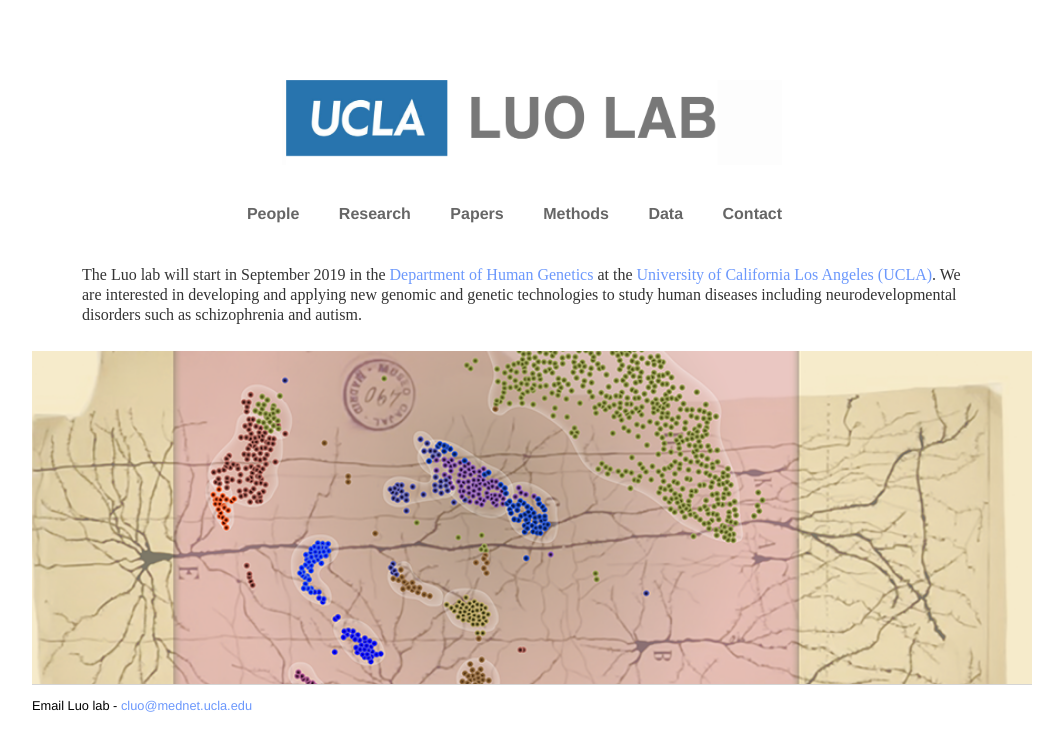
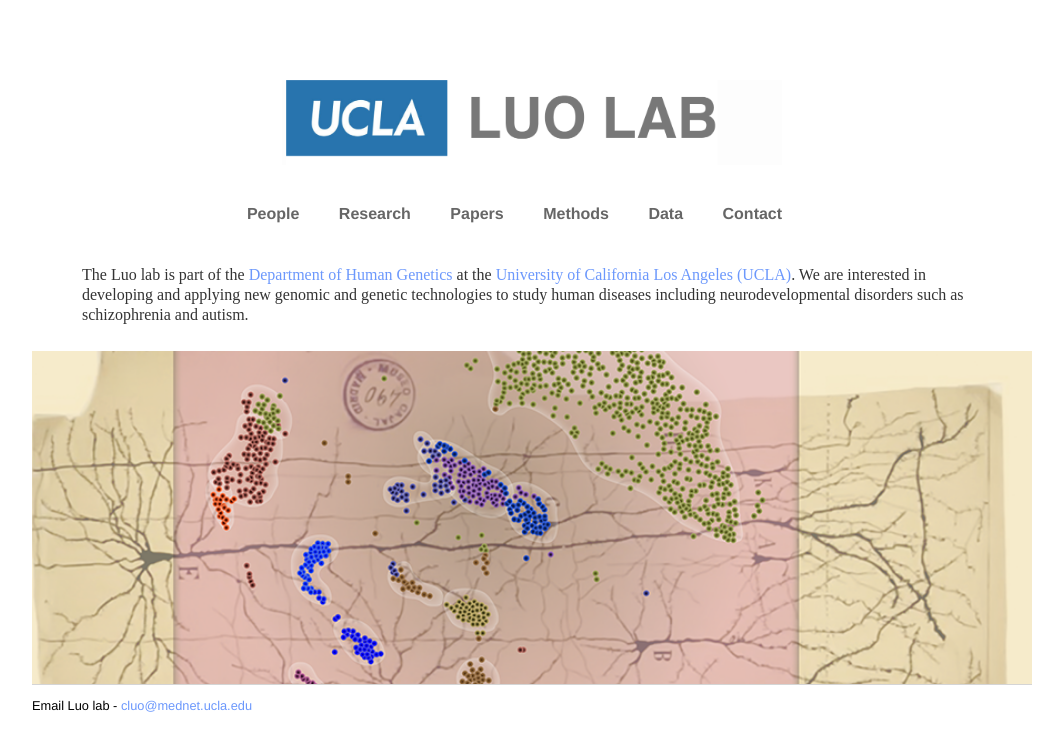
Before and after one commit to luogenomics/luogenomics.github.io, a Jekyll site: the page built from index.html, in a window 1280 px wide. Shown: the top 751 px of the page, without its empty margins (108-1171 px from the left). Built offline with Jekyll 4.4.1, drawn with Linux system fonts in a browser that asks for light colours.

Commit message:
Update index.html

```diff
--- a/index.html
+++ b/index.html
@@ -4,7 +4,7 @@
 ---
 <div>
 	<div class="research_text">
-		<p style="line-height:125%"> The Luo lab will start in September 2019 in the <a href="https://medschool.ucla.edu/human-genetics",target="_blank">Department of Human Genetics</a> at the <a href="http://www.ucla.edu/",target="_blank">University of California Los Angeles (UCLA)</a>. We are interested in developing and applying new genomic and genetic technologies to study human diseases including neurodevelopmental disorders such as schizophrenia and autism. </p>
+		<p style="line-height:125%"> The Luo lab is part of the <a href="https://medschool.ucla.edu/human-genetics",target="_blank">Department of Human Genetics</a> at the <a href="http://www.ucla.edu/",target="_blank">University of California Los Angeles (UCLA)</a>. We are interested in developing and applying new genomic and genetic technologies to study human diseases including neurodevelopmental disorders such as schizophrenia and autism. </p>
 	</div>
 	<div class="spacer"> </div>
 	<img width=1000 class="projectmedia" src="cover_crop.png" >
```
